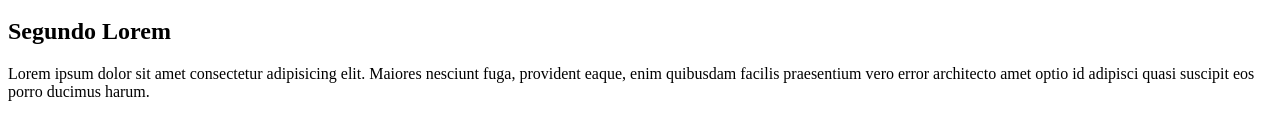
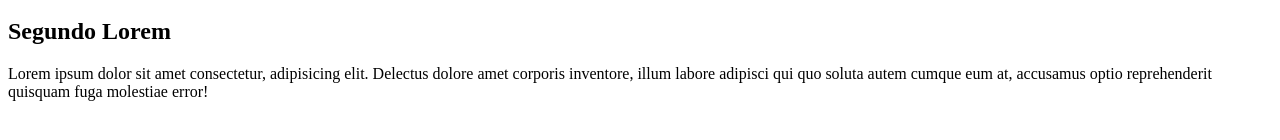
Before and after one commit to jp49500/Ola-Mundo, a plain HTML site: page site-exemplo/index.html in a window 1280 px wide. Shown: the part 134-274 px from the top of the page. Drawn offline with Linux system fonts and the light colour scheme.

Commit message:
Apaguei uma linha e adicionei outra

```diff
--- a/site-exemplo/index.html
+++ b/site-exemplo/index.html
@@ -16,6 +16,6 @@
     <p>Esse é meu primeiro site testando o GitHub</p>
     <p>Lorem ipsum dolor sit amet consectetur, adipisicing elit. Quo consequatur id, architecto alias eum, adipisci sit delectus quia ipsam ab nam iure inventore cum ex. Inventore ut id distinctio illum?</p>
     <h2>Segundo Lorem</h2>
-    <p>Lorem ipsum dolor sit amet consectetur adipisicing elit. Maiores nesciunt fuga, provident eaque, enim quibusdam facilis praesentium vero error architecto amet optio id adipisci quasi suscipit eos porro ducimus harum.</p>
+    <p>Lorem ipsum dolor sit amet consectetur, adipisicing elit. Delectus dolore amet corporis inventore, illum labore adipisci qui quo soluta autem cumque eum at, accusamus optio reprehenderit quisquam fuga molestiae error!</p>
 </body>
 </html>
```
